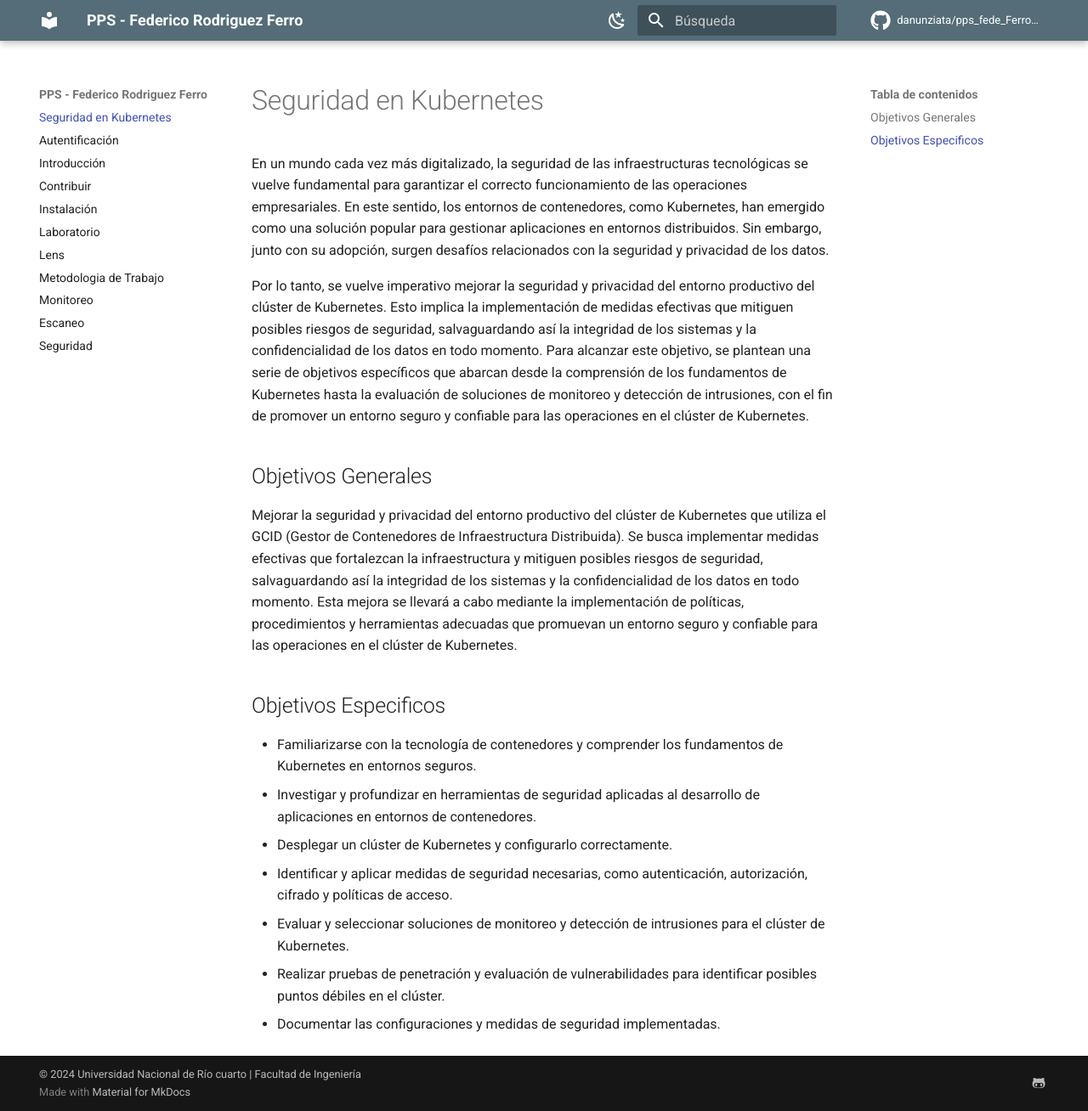
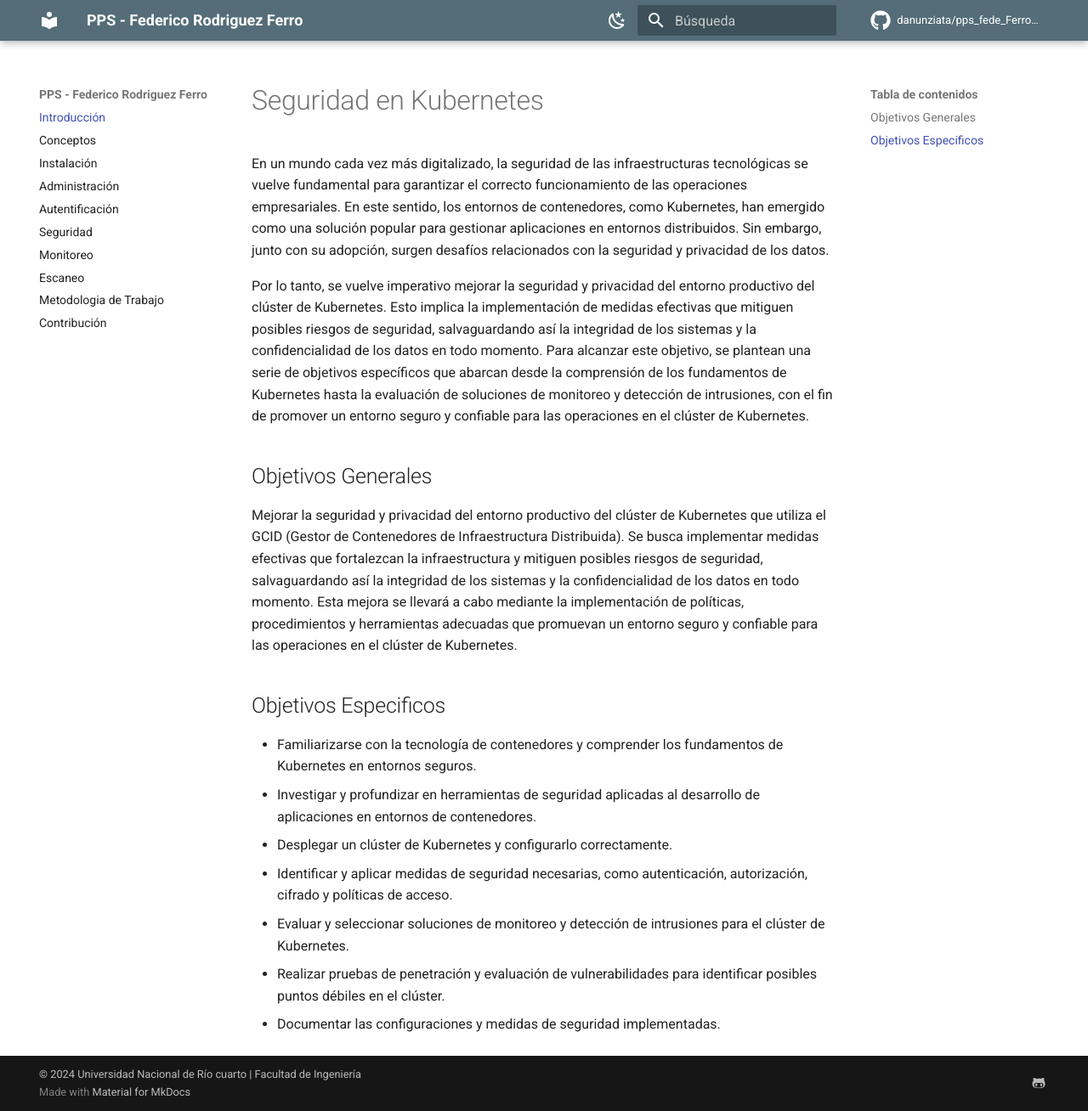
Before and after one commit to danunziata/pps_fede_Ferro_2024, an MkDocs documentation site: the page built from docs/index.md, in a window 1280 px wide and 1308 px high. Shown: the whole window at 85% size. Built offline with MkDocs 1.6.1 and Material for MkDocs 9.7.7, drawn with Linux system fonts in a browser that asks for light colours; comment, search, counter and statistics services are not loaded; some of the changed lines change nothing that is shown.

Commit message:
docs: New structure

```diff
--- a/mkdocs.yml
+++ b/mkdocs.yml
@@ -6,6 +6,18 @@ site_author: Rodriguez Ferro Federico
 # Github
 repo_url: https://github.com/danunziata/pps_fede_Ferro_2024
 repo_name: danunziata/pps_fede_Ferro_2024
+
+nav:
+  - Introducción: index.md
+  - Conceptos: contexto.md
+  - Instalación: instalacion.md
+  - Administración: lens.md
+  - Autentificación: autentificacion.md
+  - Seguridad: seguridad.md
+  - Monitoreo: monitoreo.md
+  - Escaneo: scanning.md
+  - Metodologia de Trabajo: metodologia.md
+  - Contribución: contributing.md
 
 # Design
 theme:
```
